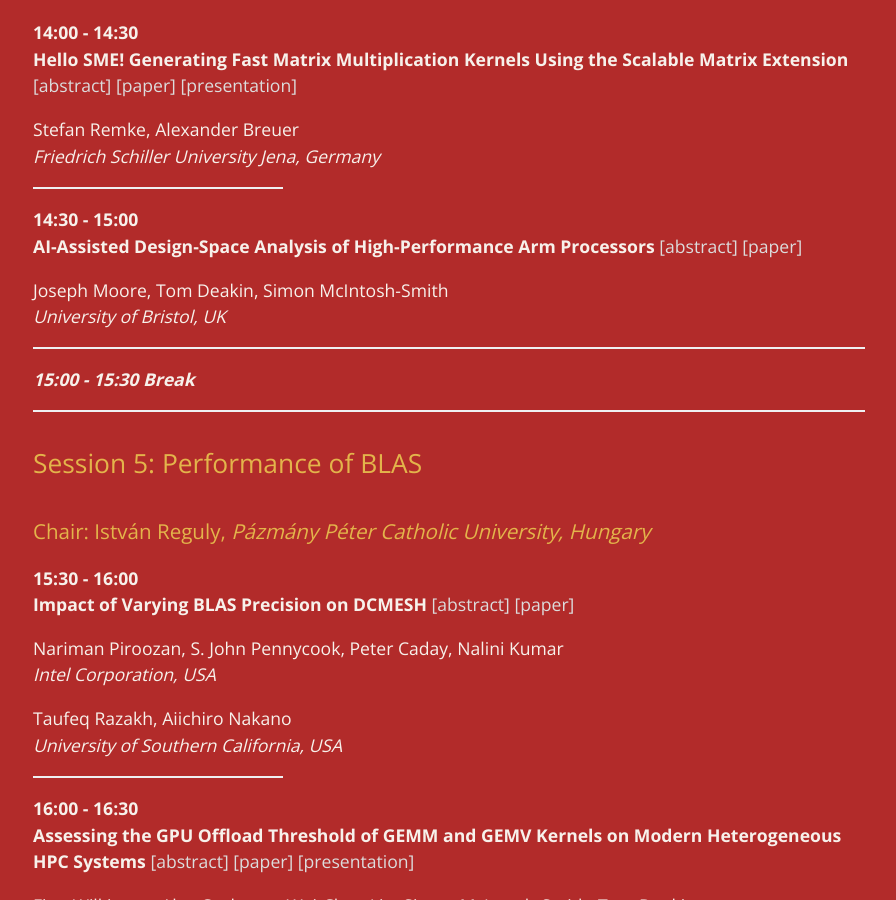
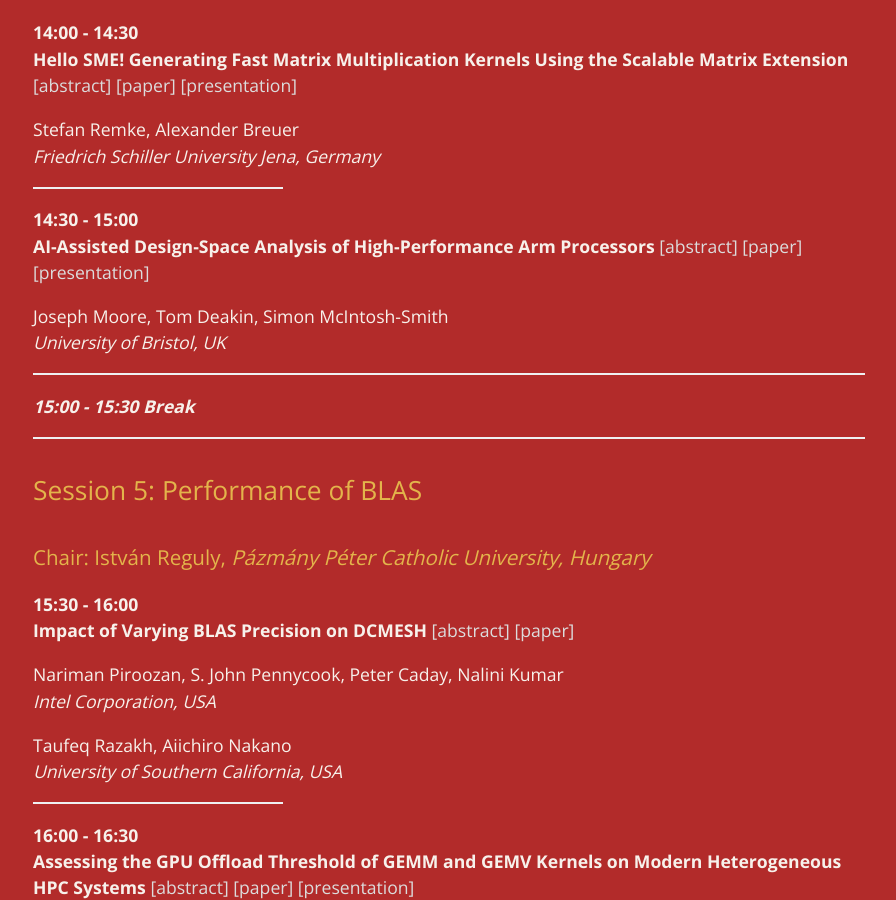
Before and after one commit to pmbs-workshop/pmbs-workshop.github.io, a Jekyll site: the page built from schedule.markdown, in a window 1280 px wide and 900 px high, scrolled down 3185 px. Shown: the whole window, without its empty margins (191-1087 px from the left). Built offline with Jekyll 4.4.1, drawn with Linux system fonts in a browser that asks for light colours.

Commit message:
adds pres 09

```diff
--- a/schedule.markdown
+++ b/schedule.markdown
@@ -111,7 +111,7 @@ _Friedrich Schiller University Jena, Germany_
 {: style="width: 30%;"}
 
 **14:30 - 15:00**\\
-**AI-Assisted Design-Space Analysis of High-Performance Arm Processors** [[abstract]](abstract09.html) [[paper]](https://conferences.computer.org/sc-wpub/pdfs/SC-W2024-6oZmigAQfgJ1GhPL0yE3pS/555400b448/555400b448.pdf)
+**AI-Assisted Design-Space Analysis of High-Performance Arm Processors** [[abstract]](abstract09.html) [[paper]](https://conferences.computer.org/sc-wpub/pdfs/SC-W2024-6oZmigAQfgJ1GhPL0yE3pS/555400b448/555400b448.pdf) [[presentation]](slides/pres09.pdf)
 
 Joseph Moore, Tom Deakin, Simon McIntosh-Smith\\
 _University of Bristol, UK_
```
Also changed, not shown: 1 other file.
